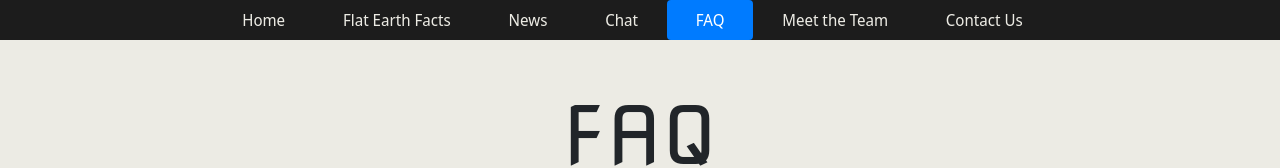
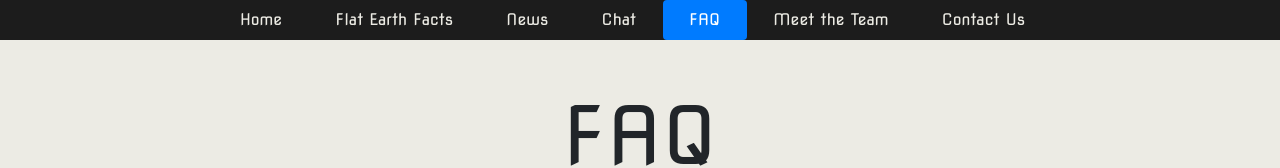
Before and after one commit to sidneyraabe/FE_website, a plain HTML site: page templates/faq.html in a window 1280 px wide. Shown: the top 168 px of the page. Drawn offline with nearby package versions, Linux system fonts and the light colour scheme.

Commit message:
changed navbar font

```diff
--- a/css/style.css
+++ b/css/style.css
@@ -8,11 +8,9 @@
 
 p,
 label,
-li,
-a {
+li {
     font-family: 'Noto Sans Display', Arial, Helvetica, sans-serif;
 }
-
 
 #site-top-navbar {
     background-color: var(--site-color-1);
@@ -38,6 +36,7 @@ p {
 .nav a {
     color: var(--site-color-5);
     transition: color 0.5s ease;
+    font-family: 'Nova Square', sans-serif, Arial, Helvetica, sans-serif;
 
 }
 
```
